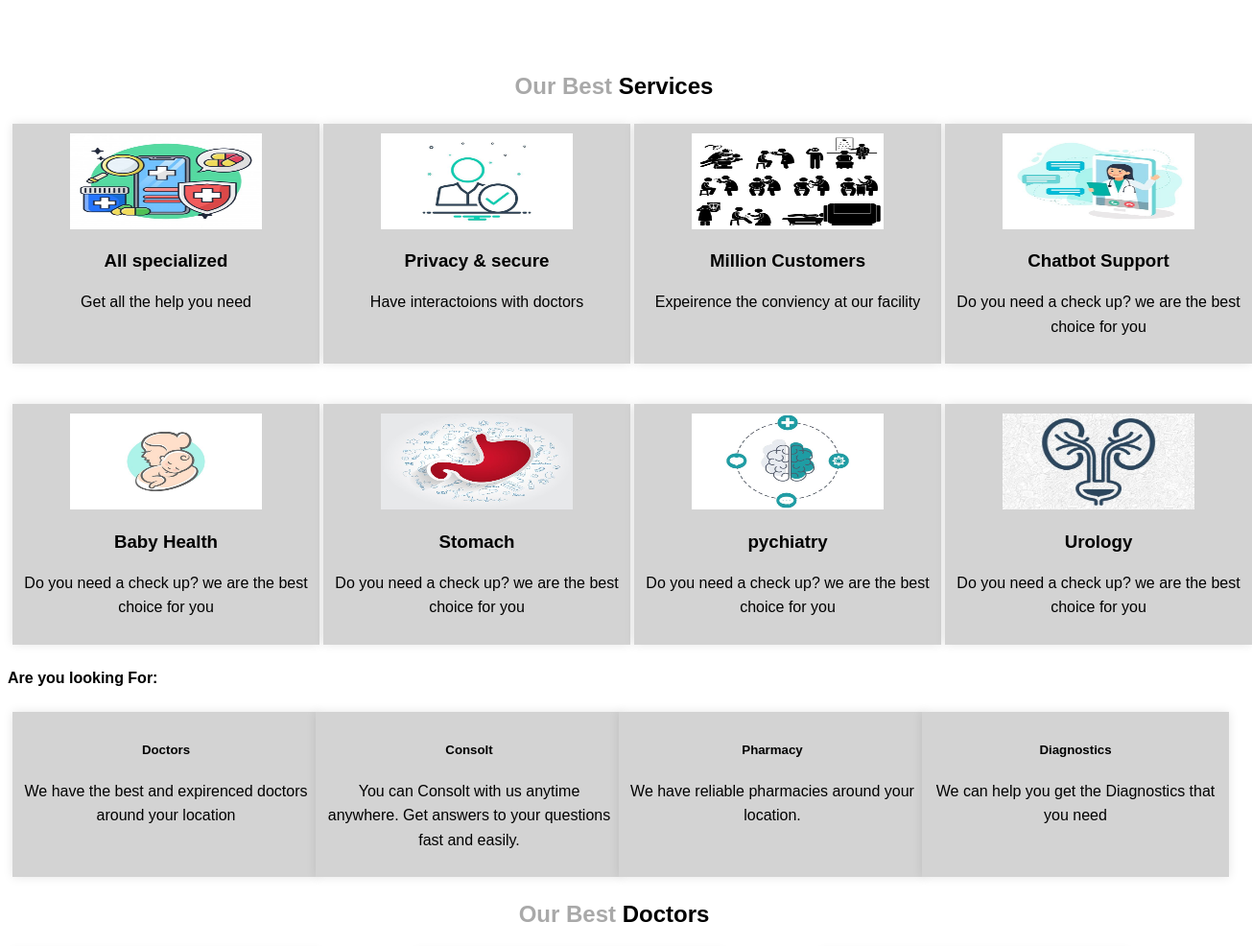
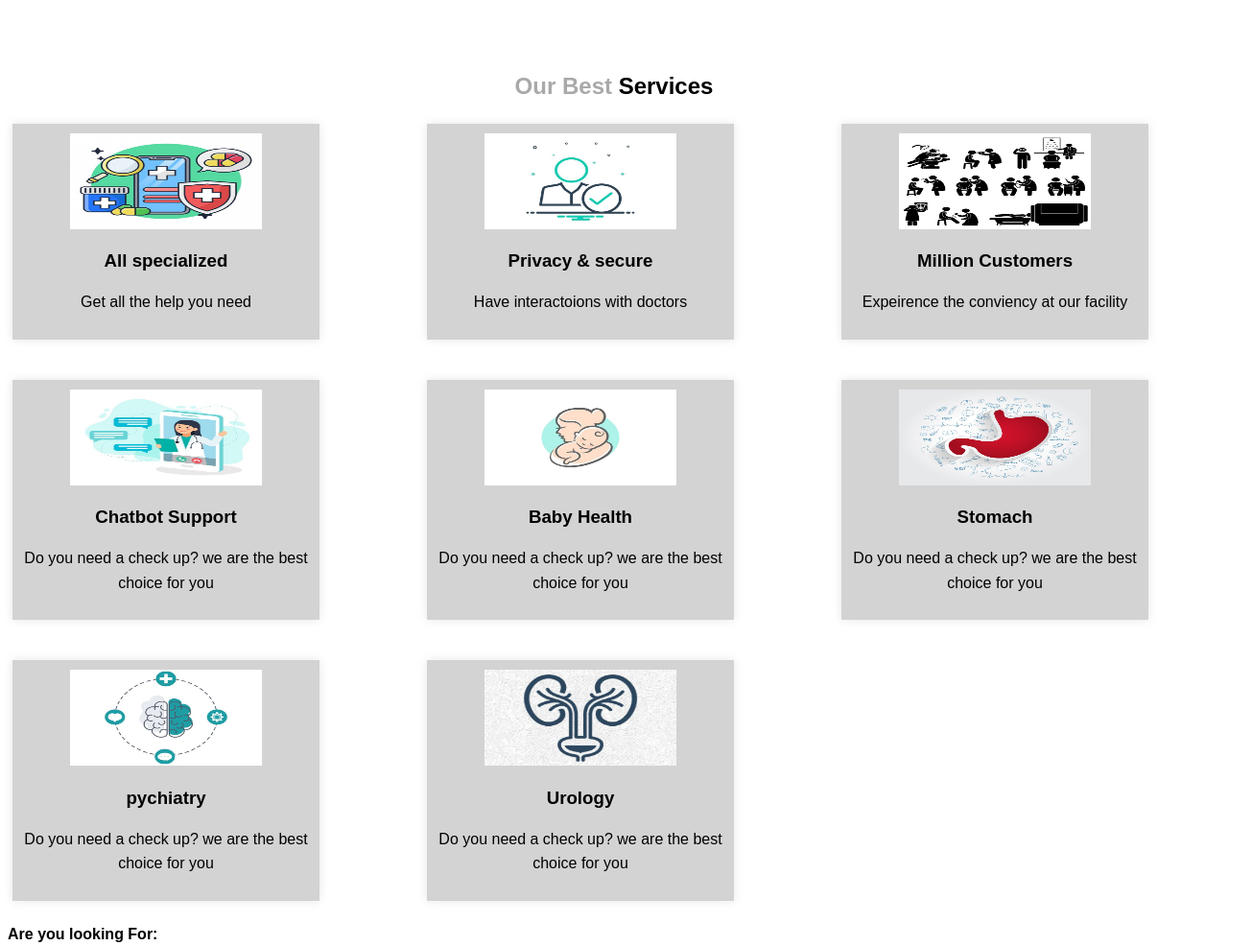
Before and after one commit to k-gatimu/The-Horizon-Hospital, a plain HTML site: page index.html in a window 1280 px wide. Shown: the part 940-1926 px from the top of the page at 96% size, 1305 px wide, since content can reach past the window. Drawn offline with Linux system fonts and the light colour scheme; a script that the page names is missing.

Commit message:
i have changed the grid-template-columns on minmax to 20rem, 1fr

```diff
--- a/style.css
+++ b/style.css
@@ -206,7 +206,7 @@ padding-right: 20rem;
 
 .services  .box-container {
     display: grid;
-    grid-template-columns: repeat(auto-fit, minmax(15rem, 1fr));
+    grid-template-columns: repeat(auto-fit, minmax(20rem, 1fr));
     gap: 2rem;
 }
 .services  .box-container .box {
```
